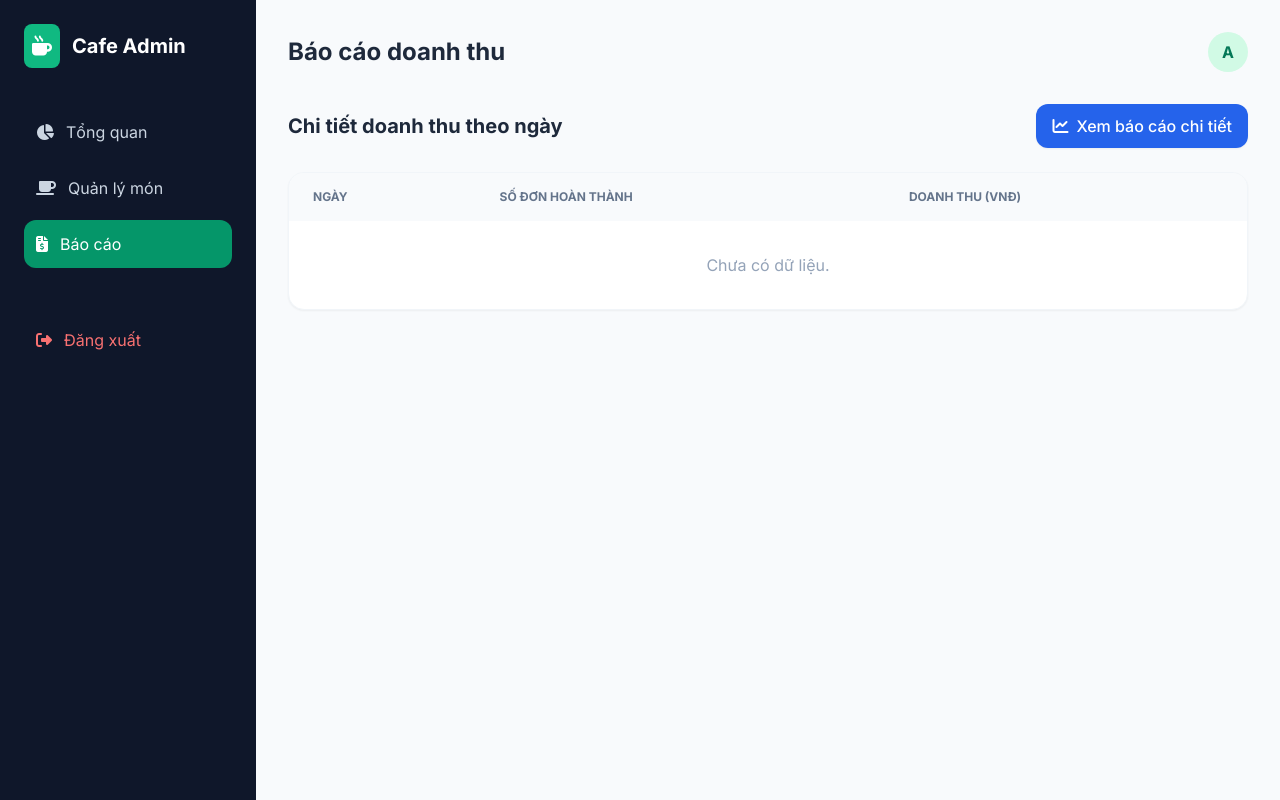
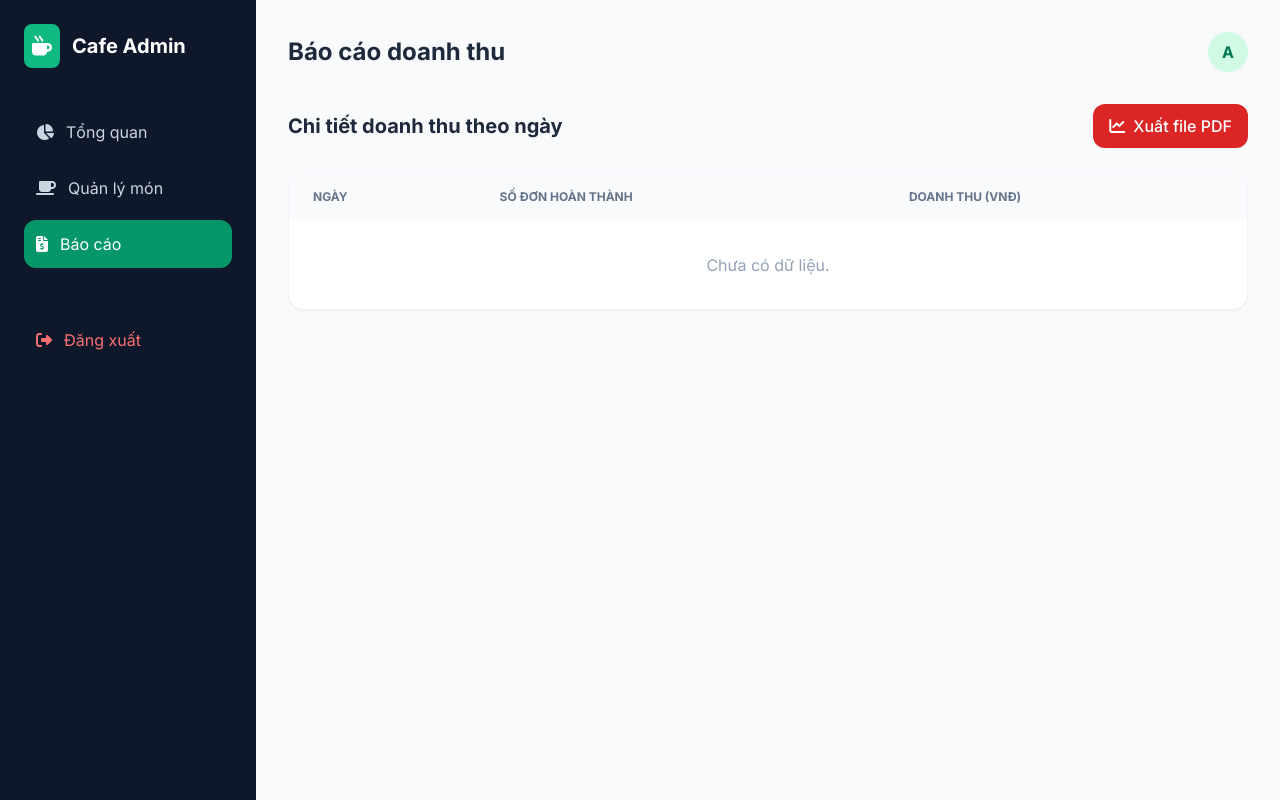
Before and after one commit to hoangkien1912/cafe_pos, a Flask app: page /admin/reports in a window 1280 px wide. Run offline with Flask 3, Linux system fonts and the light colour scheme; the visitor is signed in with stand-in values (Sample User, id 1); data that the repository does not hold is empty; some libraries are stand-ins or nearby versions.

Commit message:
final update

```diff
--- a/cafe_pos/templates/admin.html
+++ b/cafe_pos/templates/admin.html
@@ -132,8 +132,8 @@
         <div id="reports-view" class="view-section active">
             <div class="flex justify-between items-center mb-6">
                 <h3 class="text-xl font-bold text-slate-800">Chi tiết doanh thu theo ngày</h3>
-                <a href="{{ url_for('admin_report_view') }}" class="bg-blue-600 hover:bg-blue-700 text-white px-4 py-2.5 rounded-xl font-medium transition shadow-sm flex items-center gap-2">
-                    <i class="fas fa-chart-line"></i> Xem báo cáo chi tiết
+                <a href="{{ url_for('admin_report_view') }}" class="bg-red-600 hover:bg-red-700 text-white px-4 py-2.5 rounded-xl font-medium transition shadow-sm flex items-center gap-2">
+                    <i class="fas fa-chart-line"></i> Xuất file PDF
                 </a>
             </div>
 
--- a/cafe_pos/templates/home.html
+++ b/cafe_pos/templates/home.html
@@ -108,7 +108,7 @@
                             </div>
                             <div class="text-right">
                                 <p class="font-black text-slate-800 text-lg">{{ "{:,.0f}".format(order.total_amount) }}đ</p>
-                                <p class="text-xs font-medium text-emerald-600 mt-1">+{{ (order.total_amount // 1000) | int }} điểm</p>
+                                <p class="text-xs font-medium text-emerald-600 mt-1">+{{ (order.total_amount // 10000) | int }} điểm</p>
                             </div>
                         </div>
                         {% endfor %}
```
Also changed, not shown: cafe_pos/app.py (+0 -11 lines).
